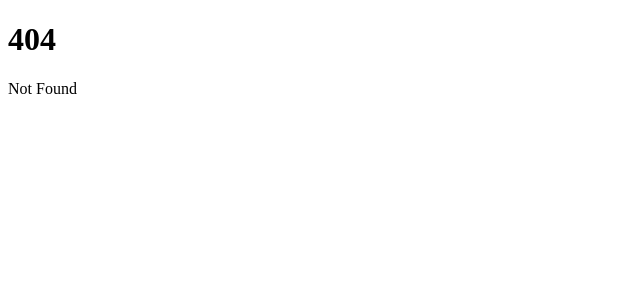
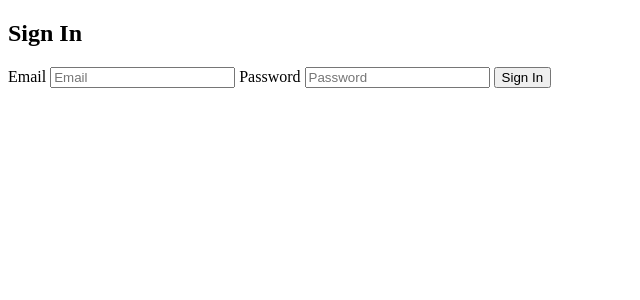
Before and after one commit to ArcF1ash/learn-sk-cognito, a SvelteKit app: page /signin in a window 1280 px wide. Before the commit this address had no page. Shown: the top 300 px of the page, without its empty margins (0-640 px from the left). Built offline with nearby package versions, Linux system fonts and the light colour scheme.

Commit message:
Renamed file

```diff
--- a/src/routes/login/+page.svelte
+++ b/src/routes/signin/+page.svelte
@@ -28,8 +28,8 @@
                 throw new Error('Unexpected response from server');
             }
         } catch (error) {
-            console.error('Login error:', error);
-            alert('Login failed. Please check your credentials');
+            console.error('Sign-in error:', error);
+            alert('Sign-in failed. Please check your credentials');
         }
     }
 
@@ -73,12 +73,12 @@
         <label for="password">Confirm Password</label>
         <input type="password" bind:value={confirmPassword} placeholder="Confirm New Password" required />
 
-        <button type="submit">Login</button>
+        <button type="submit">Set Password</button>
     </form>
 {:else}
     <form on:submit|preventDefault={handleSubmit}>
         <hgroup>
-            <h2>Login</h2>
+            <h2>Sign In</h2>
         </hgroup>
         <label for="username">Email</label>
         <input type="email" bind:value={email} placeholder="Email" required />
@@ -86,6 +86,6 @@
         <label for="password">Password</label>
         <input type="password" bind:value={password} placeholder="Password" required />
 
-        <button type="submit">Login</button>
+        <button type="submit">Sign In</button>
     </form>
 {/if}
```
